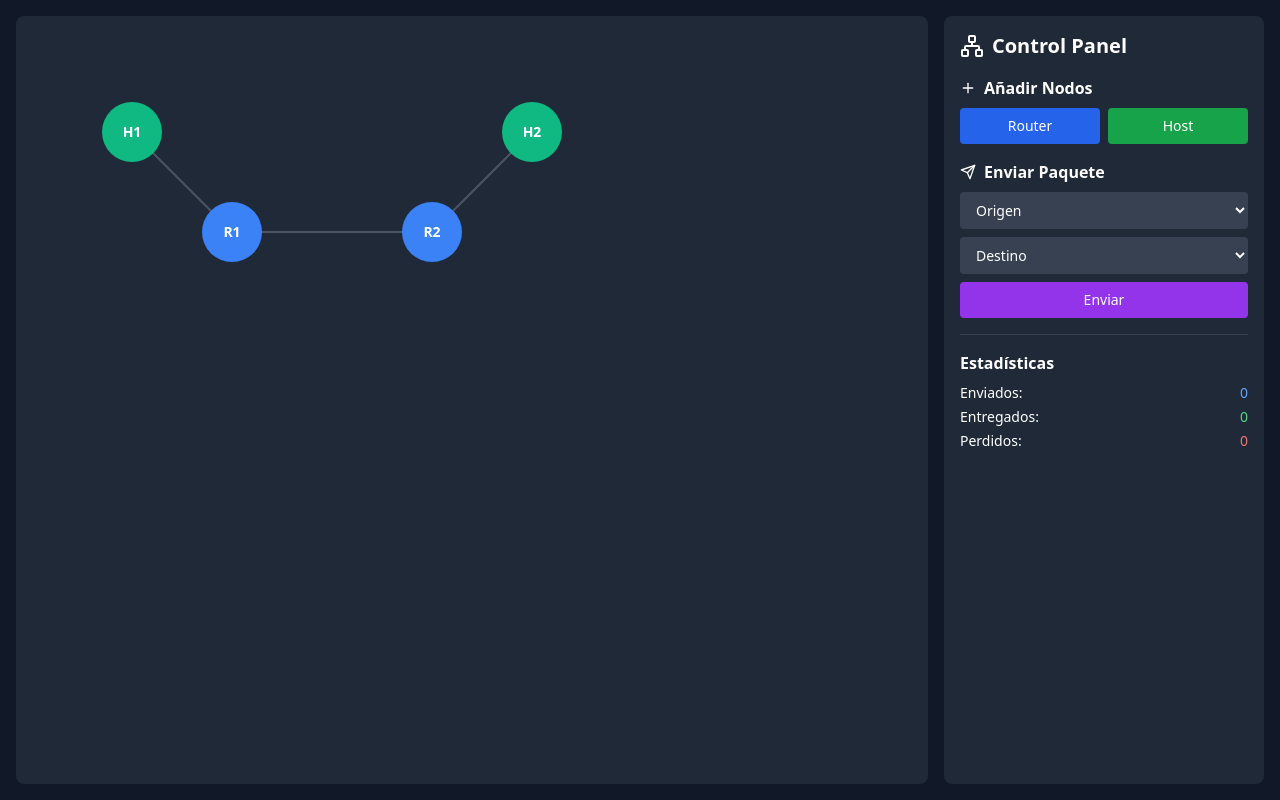
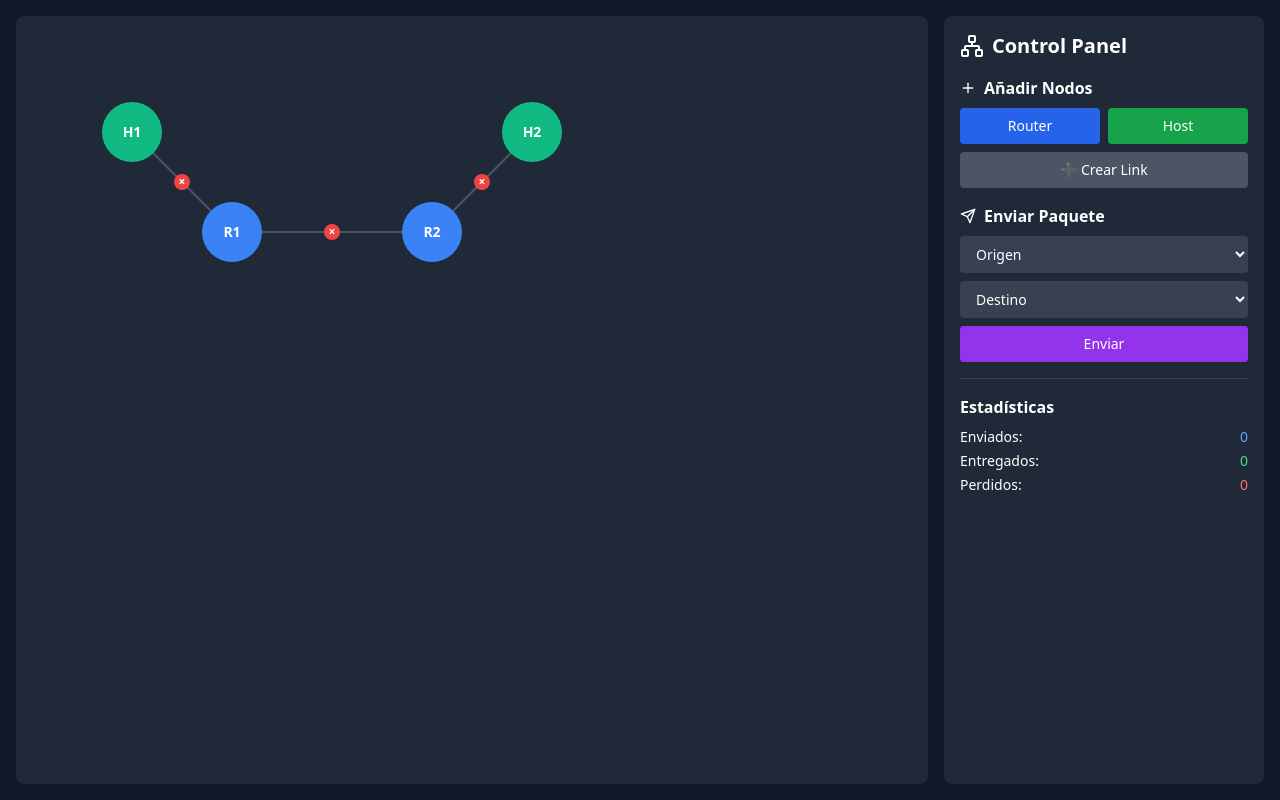
Before and after one commit to CGH4153/Trafico-de-Red, a React (Vite) app: page / in a window 1280 px wide. Built offline with nearby package versions, Linux system fonts and the light colour scheme.

Commit message:
Update App.jsx

```diff
--- a/src/App.jsx
+++ b/src/App.jsx
@@ -18,6 +18,8 @@ export default function NetworkSimulator() {
   const [stats, setStats] = useState({ sent: 0, delivered: 0, dropped: 0 });
   const [newPacket, setNewPacket] = useState({ source: '', destination: '' });
   const [dragging, setDragging] = useState(null);
+  const [linkMode, setLinkMode] = useState(false);
+  const [linkStart, setLinkStart] = useState(null);
 
   useEffect(() => {
     const interval = setInterval(() => {
@@ -111,6 +113,13 @@ export default function NetworkSimulator() {
     setSelectedNode(null);
   };
 
+  const deleteLink = (from, to) => {
+    setLinks(links.filter(l =>
+      !(l.from === from && l.to === to) &&
+      !(l.from === to && l.to === from)
+    ));
+  };
+
   const getNodePosition = (nodeId) => {
     const node = nodes.find(n => n.id === nodeId);
     return node ? { x: node.x, y: node.y } : { x: 0, y: 0 };
@@ -120,7 +129,8 @@ export default function NetworkSimulator() {
     const current = getNodePosition(packet.currentNode);
     if (packet.progress >= 1) return current;
 
-    const nextHop = nodes.find(n => n.id === packet.currentNode)?.routingTable[packet.destination];
+    const currentNode = nodes.find(n => n.id === packet.currentNode);
+    const nextHop = currentNode?.routingTable?.[packet.destination];
     if (!nextHop) return current;
 
     const next = getNodePosition(nextHop);
@@ -132,11 +142,27 @@ export default function NetworkSimulator() {
 
   const handleMouseDown = (e, nodeId) => {
     e.stopPropagation();
-    setDragging(nodeId);
+    if (linkMode) {
+      if (!linkStart) {
+        setLinkStart(nodeId);
+      } else if (linkStart !== nodeId) {
+        const linkExists = links.some(l =>
+          (l.from === linkStart && l.to === nodeId) ||
+          (l.from === nodeId && l.to === linkStart)
+        );
+        if (!linkExists) {
+          setLinks([...links, { from: linkStart, to: nodeId }]);
+        }
+        setLinkStart(null);
+        setLinkMode(false);
+      }
+    } else {
+      setDragging(nodeId);
+    }
   };
 
   const handleMouseMove = (e) => {
-    if (!dragging) return;
+    if (!dragging || linkMode) return;
     const rect = e.currentTarget.getBoundingClientRect();
     const x = e.clientX - rect.left;
     const y = e.clientY - rect.top;
@@ -156,20 +182,38 @@ export default function NetworkSimulator() {
           {links.map((link, i) => {
             const from = getNodePosition(link.from);
             const to = getNodePosition(link.to);
+            const midX = (from.x + to.x) / 2;
+            const midY = (from.y + to.y) / 2;
             return (
-              <line key={i} x1={from.x} y1={from.y} x2={to.x} y2={to.y}
-                    stroke="#4b5563" strokeWidth="2" />
+              <g key={i}>
+                <line x1={from.x} y1={from.y} x2={to.x} y2={to.y}
+                      stroke="#4b5563" strokeWidth="2" />
+                <circle cx={midX} cy={midY} r="8" fill="#ef4444"
+                        className="cursor-pointer hover:fill-red-600"
+                        onClick={() => deleteLink(link.from, link.to)} />
+                <text x={midX} y={midY + 4} textAnchor="middle"
+                      fill="white" fontSize="12" fontWeight="bold"
+                      pointerEvents="none">×</text>
+              </g>
             );
           })}
 
+          {linkStart && (
+            <circle cx={getNodePosition(linkStart).x}
+                    cy={getNodePosition(linkStart).y}
+                    r="35" fill="none" stroke="#fbbf24" strokeWidth="3"
+                    strokeDasharray="5,5" />
+          )}
+
           {nodes.map(node => (
             <g key={node.id} onMouseDown={(e) => handleMouseDown(e, node.id)}
-               className="cursor-move">
+               className={linkMode ? "cursor-crosshair" : "cursor-move"}>
               <circle cx={node.x} cy={node.y} r="30"
                       fill={node.type === 'router' ? '#3b82f6' : '#10b981'}
-                      stroke={selectedNode === node.id ? '#fbbf24' : 'none'}
+                      stroke={selectedNode === node.id ? '#fbbf24' :
+                             linkStart === node.id ? '#fbbf24' : 'none'}
                       strokeWidth="3"
-                      onClick={() => setSelectedNode(node.id)} />
+                      onClick={() => !linkMode && setSelectedNode(node.id)} />
               <text x={node.x} y={node.y + 5} textAnchor="middle"
                     fill="white" fontSize="14" fontWeight="bold"
                     pointerEvents="none">
@@ -210,6 +254,18 @@ export default function NetworkSimulator() {
               Host
             </button>
           </div>
+          <button
+            onClick={() => {
+              setLinkMode(!linkMode);
+              setLinkStart(null);
+            }}
+            className={`w-full px-3 py-2 rounded text-sm font-medium ${
+              linkMode
+                ? 'bg-yellow-600 hover:bg-yellow-700'
+                : 'bg-gray-600 hover:bg-gray-700'
+            }`}>
+            {linkMode ? '🔗 Click en 2 nodos para conectar' : '➕ Crear Link'}
+          </button>
         </div>
 
         <div className="space-y-2">
@@ -241,11 +297,12 @@ export default function NetworkSimulator() {
             </h3>
             {nodes.filter(n => n.id !== selectedNode).map(dest => {
               const current = nodes.find(n => n.id === selectedNode);
+              if (!current) return null;
               return (
                 <div key={dest.id} className="flex items-center gap-2">
                   <span className="text-sm w-12">{dest.id}:</span>
                   <select
-                    value={current.routingTable[dest.id] || ''}
+                    value={current.routingTable?.[dest.id] || ''}
                     onChange={e => updateRoutingTable(selectedNode, dest.id, e.target.value)}
                     className="flex-1 bg-gray-700 px-2 py-1 rounded text-sm">
                     <option value="">-</option>
```
